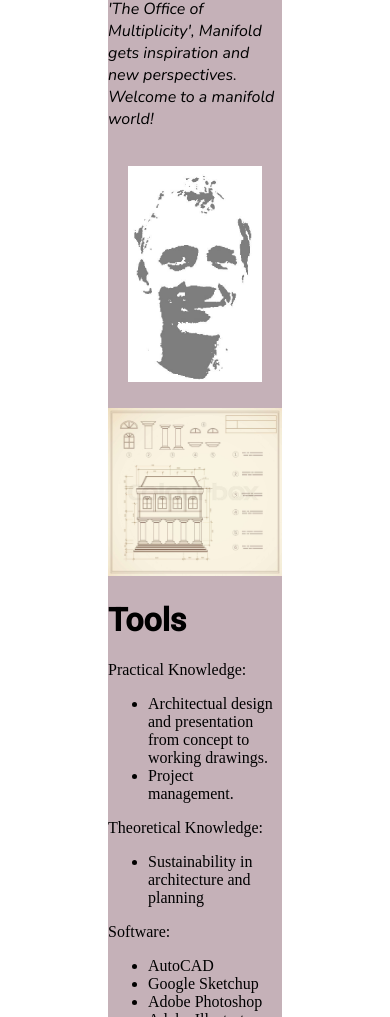
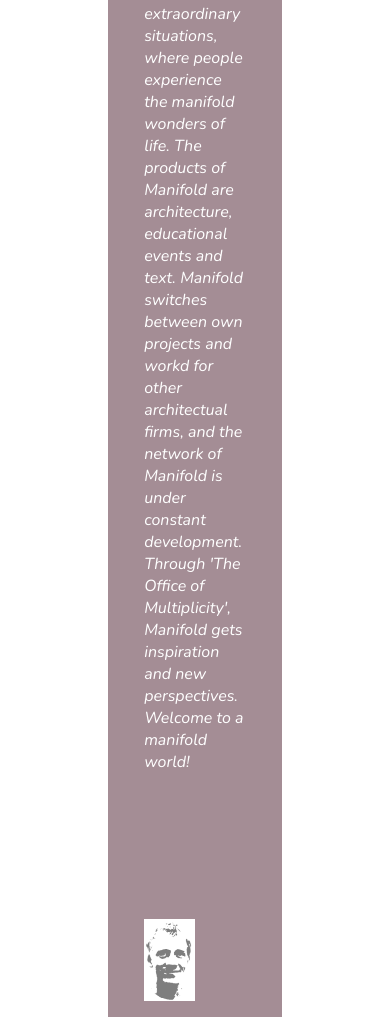
Before and after one commit to alex851a/exam2020, a plain HTML site: page about.html in a window 390 px wide. Shown: the part 983-2000 px from the top of the page. Drawn offline with nearby package versions, Linux system fonts and the light colour scheme.

Commit message:
more new sections with ID's

```diff
--- a/about.html
+++ b/about.html
@@ -25,7 +25,7 @@
             </ul>
         </nav>
     </header>
-
+    <section id="about">
 
 
         <div class="wrapperabout">
@@ -41,7 +41,7 @@
 
                     Welcome to a manifold world!</p>
             </div>
-        <div id="aboutimg" class="wrapperitem"> <img src="media/about.JPG" alt="splash-image"> </div>
+            <div id="aboutimg" class="wrapperitemabout"> <img src="media/about.JPG" alt="splash-image"> </div>
 
 
         </div>
@@ -52,15 +52,17 @@
             </div>
             <div class="wrapperitemabout">
                 <h1>Tools</h1>
-            Practical Knowledge:
+
+                <h4>Practical Knowledge:</h4>
                 <ul>
                     <li>Architectual design and presentation from concept to working drawings.</li>
                     <li>Project management.</li>
                 </ul>
-            Theoretical Knowledge: <ul>
+                <h4> Theoretical Knowledge: </h4>
+                <ul>
                     <li>Sustainability in architecture and planning</li>
                 </ul>
-            Software:
+                <h4>Software:</h4>
                 <ul>
                     <li>AutoCAD</li>
                     <li> Google Sketchup</li>
@@ -71,17 +73,18 @@
                     <li>Microsoft Office</li>
                     <li>- Word, Excel, Project & PowerPoint</li>
                 </ul>
-            Current Research Fields:
+                <h4>Current Research Fields:</h4>
                 <ul>
                     <li>Socialistic architecture of the former sovjet union.</li>
                     <li>Sustainable low-cost architecture and planning in Africa.</li>
                     <li>Flexible work-structures</li>
                     <li>Educating architecture.</li>
                 </ul>
+
             </div>
 
         </div>
-
+    </section>
     <footer class="footeritems">
         <div class="footeritem">
             Manifold v/ Pelle Brydegaard Sørensen
--- a/style.css
+++ b/style.css
@@ -26,59 +26,90 @@
 /*TXT FRONPAGE SLUT*/
 
 /*FRONTPAGE START*/
-.wrapper {
+#frontpage {
+    margin: 0 100px;
+}
+
+#frontpage .wrapper {
     display: flex;
     align-items: center;
     flex-wrap: wrap;
-    margin: 0 100px;
     background-color: #F3F3F3;
 }
 
-.wrapper,
+#frontpage .wrapper,
 .wrapperabout img {
     width: 100%;
 }
 
-#aboutimg {
-    max-width: 300px;
-}
-
-.wrapperitem {
+#frontpage .wrapperitem {
     flex-grow: 1;
     flex-basis: 500px;
     padding: 20px;
 }
 
 
-h3,
+#frontpage h3,
 h2,
 h1 {
     font-family: "Roboto", sans-serif !important;
+    color: black;
 }
 
-.wrapperitem,
-p {
+#frontpage p {
     font-family: "Nunito", sans-serif;
+    color: black;
 }
 
 /*FRONTPAGE SLUT*/
 
 
 /*ABOUTPAGE START*/
-.wrapperabout {
-    display: flex;
-    flex-wrap: wrap;
-    align-items: center;
-    margin: 0 100px;
-    background-color: #C5B1B8;
+#aboutimg img {
+    max-width: 50%;
 }
 
-.wrapperitemabout {
-    flex-grow: 1;
-    flex-basis: 500px;
+#about {
+    background-color: #A48D95;
+    margin: 0 100px;
+}
+
+#about h1,
+h2,
+h3,
+h4,
+p,
+li {
+    color: white;
+    font-family: "Nunito", sans-serif;
+
+}
+
+
+#about .wrapperabout {
+    display: grid;
+    grid-template-columns: 2fr 2fr;
+    grid-gap: 50px;
+    justify-content: center;
+
+}
+
+#about .wrapperitemabout {
+    padding: 40px;
 }
 
 /*ABOUTPAGE SLUT*/
+#products {
+    margin: 0 100px;
+}
+
+
+
+
+
+/*PRODUCTS START*/
+
+/*PRODUCTS SLUT*/
 
 
 
@@ -216,6 +247,15 @@ footer {
     #nav_references {
         color: #C4BC62 !important;
     }
+
+    #about .wrapperabout {
+        display: grid;
+        grid-template-columns: 1fr;
+        grid-gap: 50px;
+
+    }
+
+
 }
 
 /*HEADER/FOOTER SLUT*/
```
Also changed, not shown: products.html (+13 -10 lines), site.html (+5 -5 lines). Lines whose indentation alone changed are shown as unchanged.
